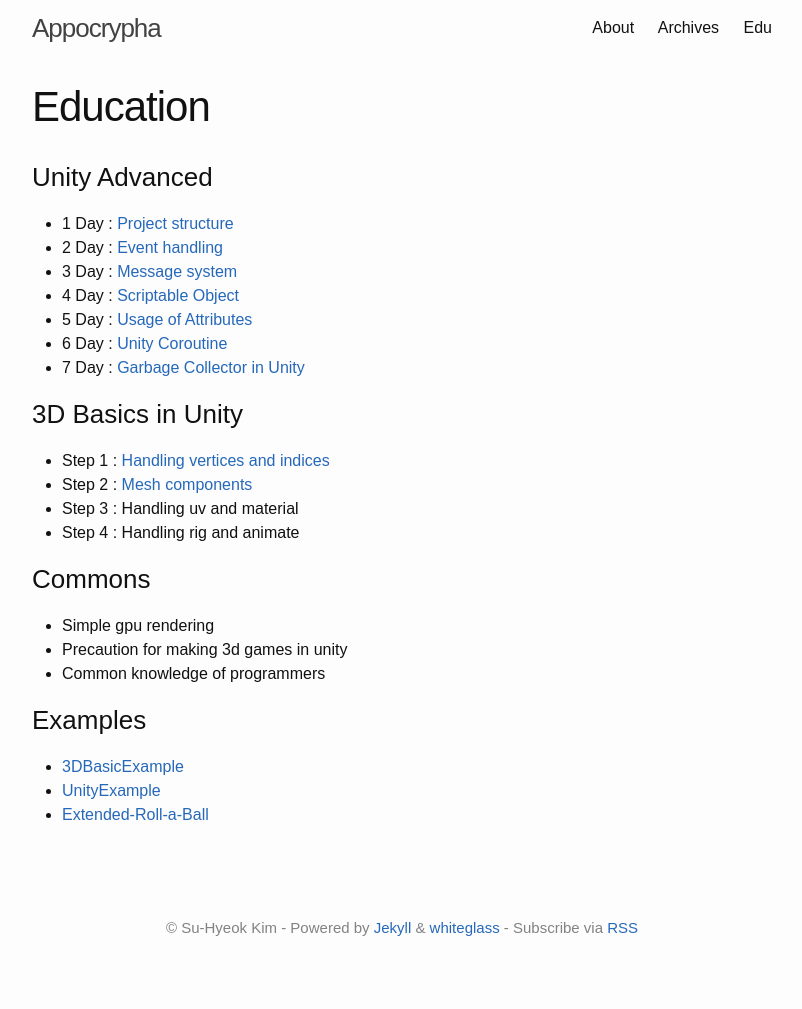
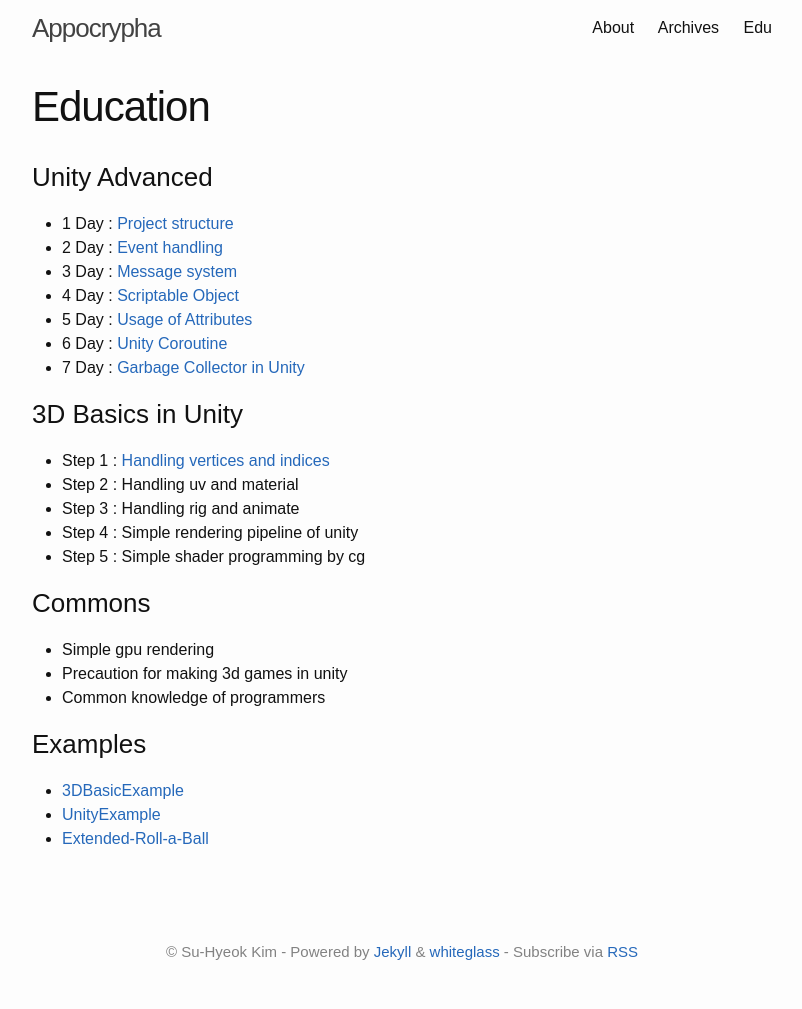
Before and after one commit to suhyeokkim/suhyeokkim.github.io, a Jekyll site: the page built from edu.md, in a window 1280 px wide. Shown: the whole page, without its empty margins (238-1040 px from the left). Built offline with Jekyll 4.4.1, drawn with Linux system fonts in a browser that asks for light colours; before the commit the page ends 985 px from its top, so only the background shows below that.

Commit message:
Update plan : edu.md

```diff
--- a/edu.md
+++ b/edu.md
@@ -18,9 +18,10 @@ permalink: /edu/
 ### 3D Basics in Unity
 
 - Step 1 : [Handling vertices and indices]({{ site.baseurl }}{% post_url 2017-05-14-handling-vertices-and-indices-in-unity %})
-- Step 2 : [Mesh components]({{ site.baseurl }}{% post_url 2017-05-14-mesh-components-in-unity %})
-- Step 3 : Handling uv and material
-- Step 4 : Handling rig and animate
+- Step 2 : Handling uv and material
+- Step 3 : Handling rig and animate
+- Step 4 : Simple rendering pipeline of unity
+- Step 5 : Simple shader programming by cg
 
 ### Commons
 
```
